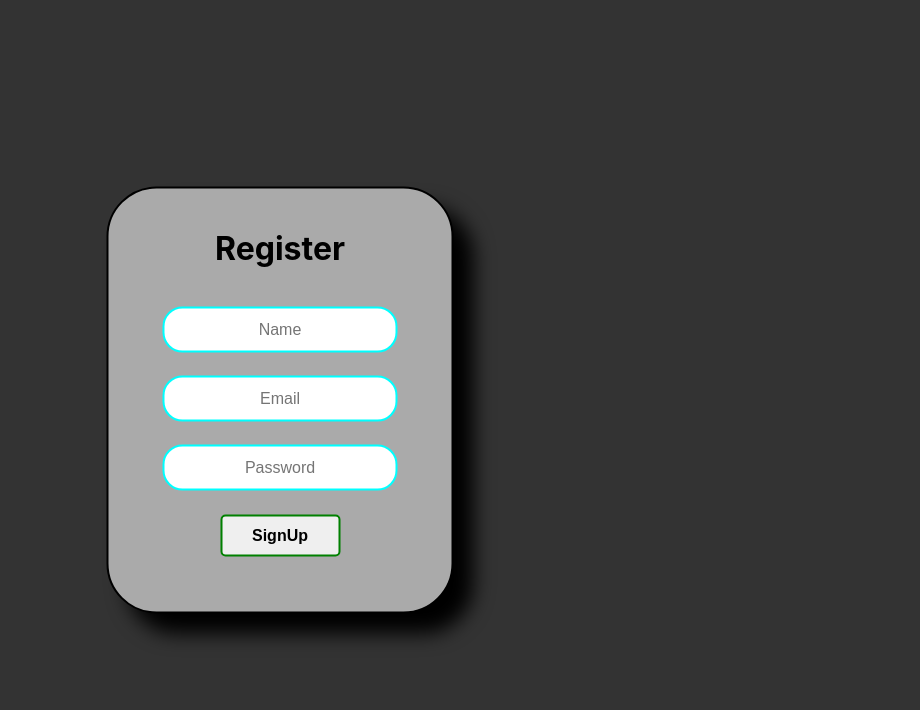
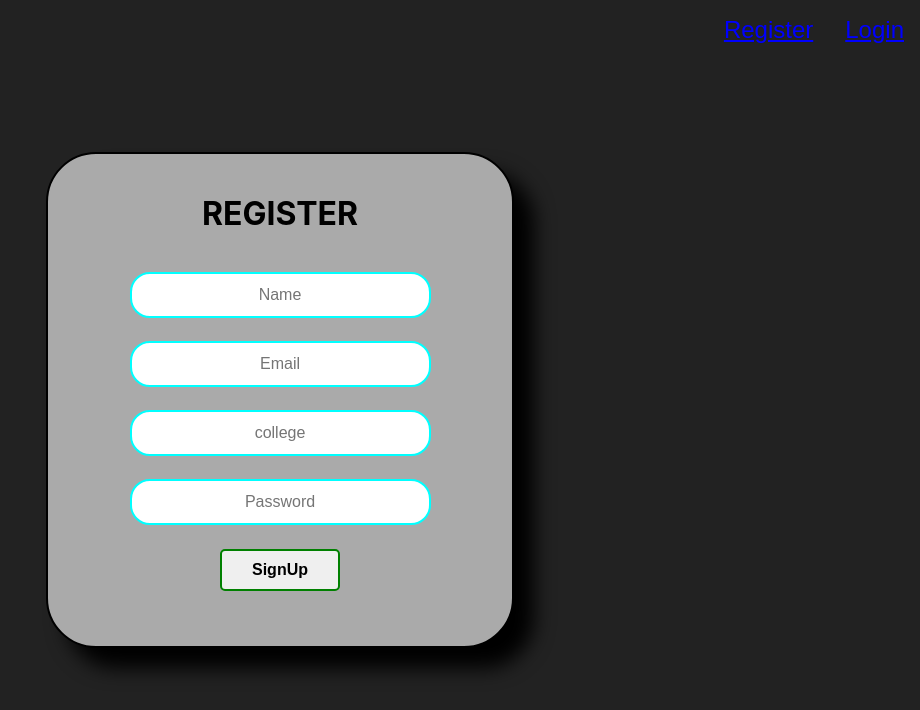
Before and after one commit to SRI-PRIYAN/AttendanceTrackerFrontEnd, a React (Create React App) app: page / in a window 1280 px wide. Shown: the top 710 px of the page, without its empty margins (360-1280 px from the left). Built offline with nearby package versions, Linux system fonts and the light colour scheme.

Commit message:
adding Navigation, Register and Signin components

```diff
--- a/src/App.css
+++ b/src/App.css
@@ -2,5 +2,5 @@ body {
   margin: 0;
   padding: 0;
   box-sizing: border-box;
-  background-color: #333;
+  background-color: #222;
 }
--- a/src/App.js
+++ b/src/App.js
@@ -1,11 +1,42 @@
-import React from 'react'
-import './App.css'
-import Register from './components/Register/Register'
+import React from "react";
+import "./App.css";
+import Register from "./components/Register/Register";
+import Navigation from "./components/Navigation/Navigation";
+import Login from "./components/Login/Login";
+
+const initialState = {
+  signedIn: false,
+  route: "register",
+};
 
 class App extends React.Component {
+  constructor() {
+    super();
+    this.state = initialState;
+  }
+
+  routeChange = (route) => {
+    this.setState({
+      signedIn: route === "dashboard",
+      route,
+    });
+  };
+
   render() {
+    console.log(this.state);
+    const { signedIn, route } = this.state;
+    let form;
+    if (route === "login") {
+      form = <Login />;
+    } else {
+      form = <Register />;
+    }
+
     return (
-      <Register />
+      <div className="App">
+        <Navigation signedIn={signedIn} routeChange={this.routeChange} />
+        {form}
+      </div>
     );
   }
 }
--- /dev/null
+++ b/src/components/Login/Login.js
@@ -0,0 +1,25 @@
+import React from "react";
+
+class Login extends React.Component {
+  render() {
+    return (
+      <div className="form">
+        <h1 className="form-title">Login</h1>
+
+        <div className="form-elt">
+          <input type="email" name="email" id="email" placeholder="Email" />
+        </div>
+
+        <div className="form-elt">
+          <input type="password" name="pass" id="pass" placeholder="Password" />
+        </div>
+
+        <div className="form-elt">
+          <button className="btn">LogIn</button>
+        </div>
+      </div>
+    );
+  }
+}
+
+export default Login;
--- /dev/null
+++ b/src/components/Navigation/Navigation.css
@@ -0,0 +1,5 @@
+nav {
+  position: absolute;
+  top: 0;
+  right: 0;
+}
--- /dev/null
+++ b/src/components/Navigation/Navigation.js
@@ -0,0 +1,29 @@
+import React from "react";
+import "./Navigation.css";
+
+const Navigation = (props) => {
+  const { signedIn, routeChange } = props;
+
+  if (signedIn) {
+    return (
+      <nav>
+        <button className="btn-link" onClick={() => routeChange("login")}>
+          SignOut
+        </button>
+      </nav>
+    );
+  } else {
+    return (
+      <nav>
+        <button className="btn-link" onClick={() => routeChange("register")}>
+          Register
+        </button>
+        <button className="btn-link" onClick={() => routeChange("login")}>
+          Login
+        </button>
+      </nav>
+    );
+  }
+};
+
+export default Navigation;
--- a/src/components/Register/Register.css
+++ /dev/null
@@ -1,21 +0,0 @@
-.register {
-  border: 2px solid black;
-  border-radius: 50px;
-  padding: 40px;
-  background-color: #aaa;
-  box-shadow: 20px 20px 20px;
-  text-align: center;
-  position: absolute;
-  top: 50%;
-  left: 50%;
-  transform: translate(-50%, -50%);
-}
-
-.register > div {
-  padding: 5px;
-  margin: 5px;
-}
-
-.register > h1 {
-  margin: 0 0 30px 0;
-}
--- a/src/components/Register/Register.js
+++ b/src/components/Register/Register.js
@@ -1,22 +1,100 @@
-import React from 'react'
-import './Register.css'
+import React from "react";
 
 class Register extends React.Component {
+  constructor() {
+    super();
+    this.state = {
+      name: "",
+      email: "",
+      college: "",
+      password: "",
+    };
+  }
+
+  onNameChange = (event) => {
+    this.setState({ name: event.target.value });
+  };
+
+  onEmailChange = (event) => {
+    this.setState({ email: event.target.value });
+  };
+
+  onCollegeChange = (event) => {
+    this.setState({ college: event.target.value });
+  };
+
+  onPasswordChange = (event) => {
+    this.setState({ password: event.target.value });
+  };
+
+  onSubmit = () => {
+    const { name, email, college, password } = this.state;
+
+    fetch("http://localhost:4000/register", {
+      method: "post",
+      headers: { "Content-Type": "application/json" },
+      body: JSON.stringify({
+        name,
+        email,
+        college,
+        password,
+      }),
+    })
+      .then((response) => response.json())
+      .then((user) => console.log(user))
+      .catch((err) => console.log("Error"));
+  };
+
   render() {
+    console.log(this.state);
     return (
-			<div className="register">
-				<h1>Register</h1>
-				<div>
-					<input type="text" name="name" id="name" placeholder="Name" />
+      <div className="form">
+        <h1 className="form-title">Register</h1>
+
+        <div className="form-elt">
+          <input
+            type="text"
+            name="name"
+            id="name"
+            placeholder="Name"
+            onChange={this.onNameChange}
+          />
         </div>
-				<div>
-					<input type="email" name="email" id="email" placeholder="Email" />
+
+        <div className="form-elt">
+          <input
+            type="email"
+            name="email"
+            id="email"
+            placeholder="Email"
+            onChange={this.onEmailChange}
+          />
         </div>
-				<div>
-					<input type="password" name="pass" id="pass" placeholder="Password" />
+
+        <div className="form-elt">
+          <input
+            type="text"
+            name="college"
+            id="college"
+            placeholder="college"
+            onChange={this.onCollegeChange}
+          />
         </div>
-				<div>
-					<button className="btn">SignUp</button>
+
+        <div className="form-elt">
+          <input
+            type="password"
+            name="pass"
+            id="pass"
+            placeholder="Password"
+            onChange={this.onPasswordChange}
+          />
+        </div>
+
+        <div className="form-elt">
+          <button className="btn" onClick={this.onSubmit}>
+            SignUp
+          </button>
         </div>
       </div>
     );
--- a/src/index.css
+++ b/src/index.css
@@ -1,15 +1,20 @@
 body {
   margin: 0;
-  font-family: -apple-system, BlinkMacSystemFont, 'Segoe UI', 'Roboto', 'Oxygen',
-    'Ubuntu', 'Cantarell', 'Fira Sans', 'Droid Sans', 'Helvetica Neue',
+  font-family: -apple-system, BlinkMacSystemFont, "Segoe UI", "Roboto", "Oxygen",
+    "Ubuntu", "Cantarell", "Fira Sans", "Droid Sans", "Helvetica Neue",
     sans-serif;
   -webkit-font-smoothing: antialiased;
   -moz-osx-font-smoothing: grayscale;
 }
 
 code {
-  font-family: source-code-pro, Menlo, Monaco, Consolas, 'Courier New',
+  font-family: source-code-pro, Menlo, Monaco, Consolas, "Courier New",
     monospace;
+}
+
+/* Button Styles */
+button {
+  cursor: pointer;
 }
 
 .btn {
@@ -46,16 +51,56 @@ code {
   transform: scaleX(1);
 }
 
+/* Button As a Link */
+.btn-link {
+  background-color: inherit;
+  border: none;
+  color: blue;
+  font-size: 1.5rem;
+  text-decoration: underline;
+  margin: 8px;
+  padding: 8px;
+}
+
+/* Input styles */
 input {
+  width: 75%;
   font-size: medium;
   text-align: center;
   padding: 12px;
   margin: 4px;
   outline: none;
+  background-color: white;
   border: 2px solid cyan;
   border-radius: 20px;
 }
 
-input:focus, input:hover{
+input:focus,
+input:hover {
   background-color: #ccc;
 }
+
+/* Form styles */
+.form {
+  width: 30vw;
+  border: 2px solid black;
+  border-radius: 50px;
+  padding: 40px;
+  background-color: #aaa;
+  box-shadow: 20px 20px 20px;
+  text-align: center;
+  position: absolute;
+  top: 50%;
+  left: 50%;
+  transform: translate(-50%, -50%);
+}
+
+.form > .form-elt {
+  padding: 5px;
+  margin: 5px;
+}
+
+.form > .form-title {
+  text-transform: uppercase;
+  margin: 0 0 30px 0;
+}
```
Lines whose indentation alone changed are shown as unchanged.
